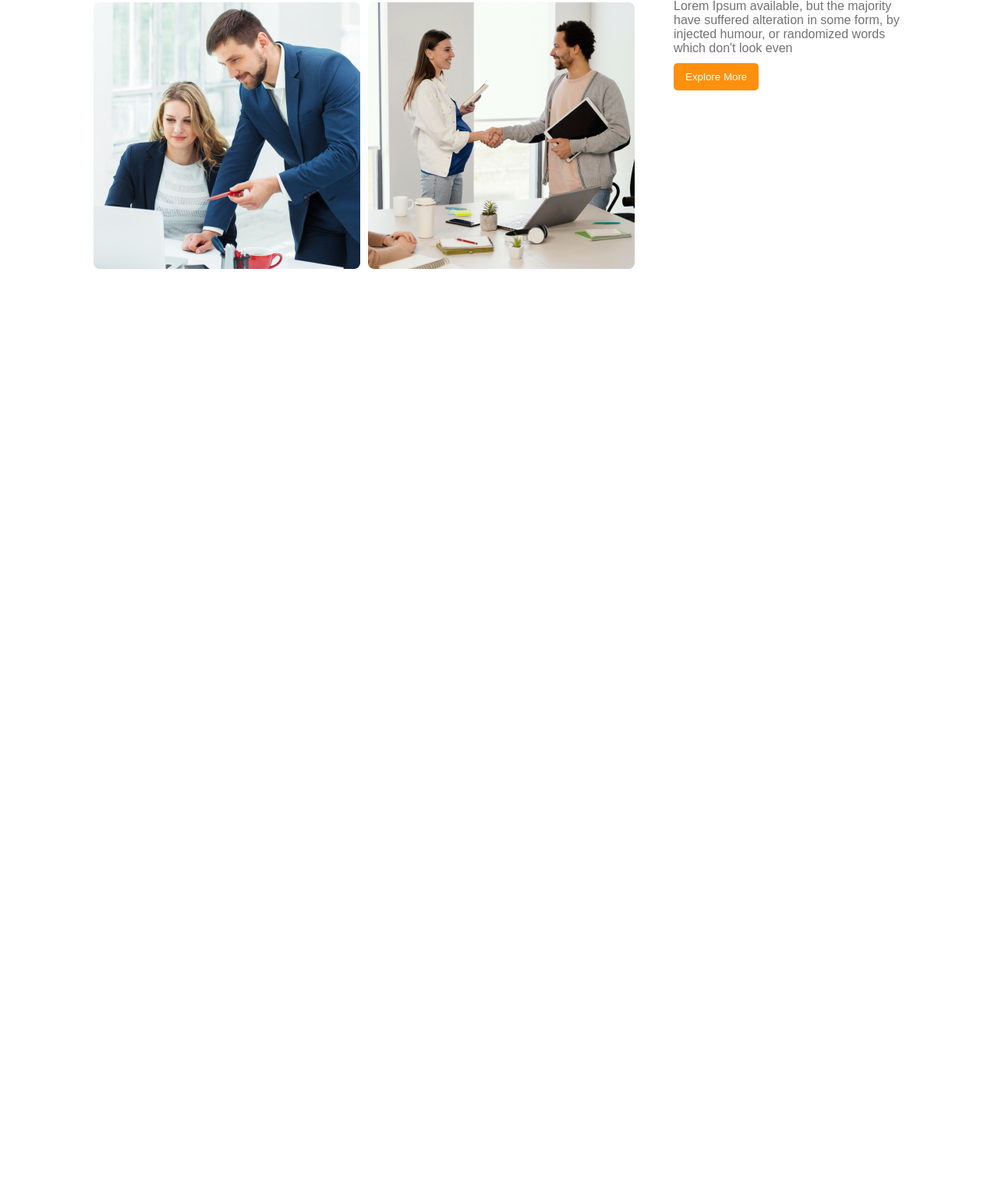
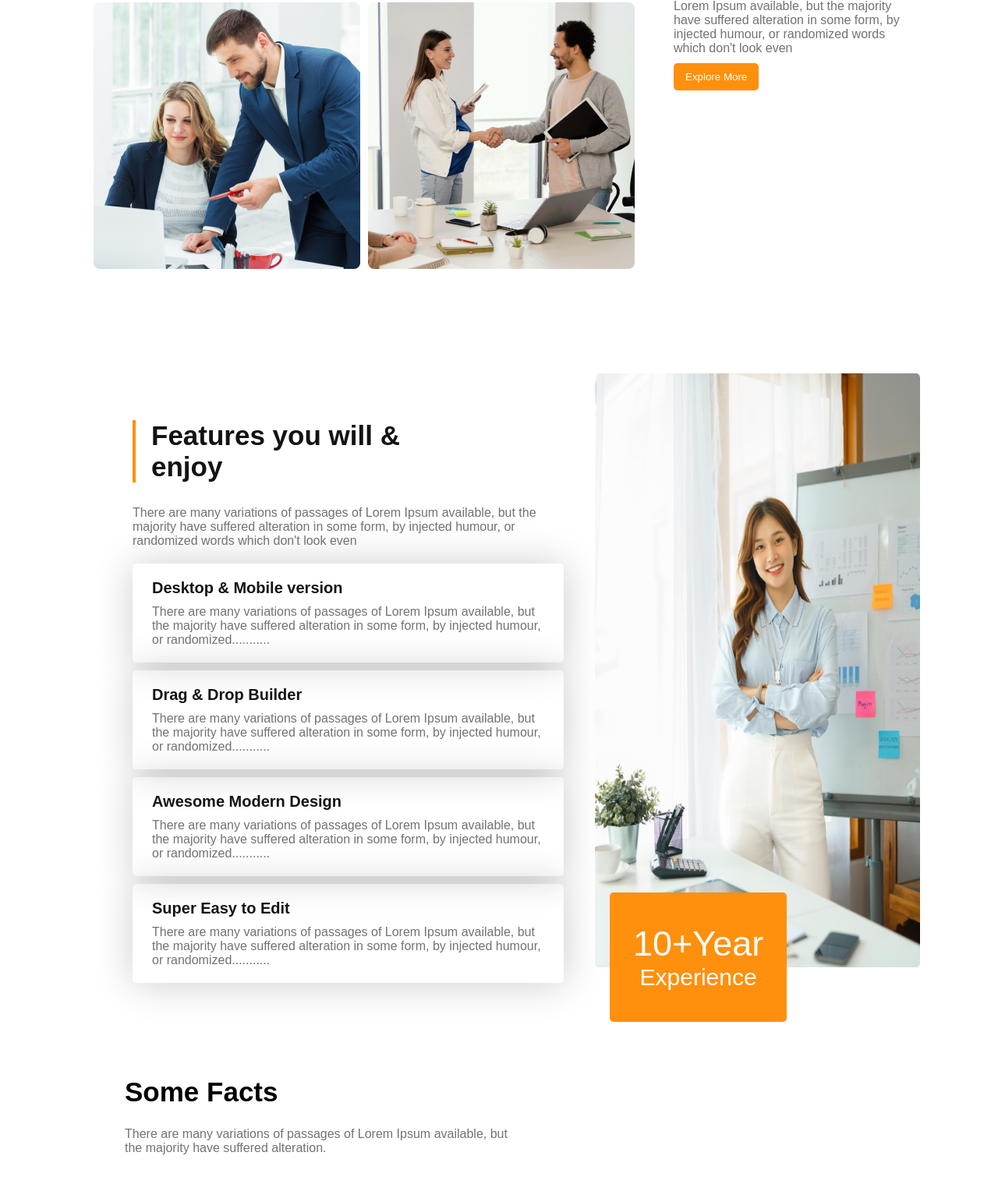
Before and after one commit to mahbub-alom/g3-architects, a plain HTML site: page index.html in a window 1280 px wide. Shown: the part 1335-2854 px from the top of the page at 78% size. Before the commit the page ends 1734 px from the top, so only its background shows below. Drawn offline with Linux system fonts and the light colour scheme.

Commit message:
middle section complete

```diff
--- a/index.html
+++ b/index.html
@@ -63,7 +63,53 @@
                 </div>
             </div>
         </section>
+
+        <!-- architect section start  -->
+
+        <section>
+            <div class="architect-container">
+                <div class="architect-single-container">
+                    <div class="architect-top-text">
+                        <h1>Features you will & <br> enjoy</h1>
+                    </div>
+                    <div class="architect-second-text">
+                        <p>There are many variations of passages of Lorem Ipsum available, but the majority have suffered alteration in some form, by injected humour, or randomized words which don't look even</p>
+                    </div>
+                    <div class="architect-single-item">
+                        <h2>Desktop & Mobile version</h2>
+                        <p>There are many variations of passages of Lorem Ipsum available, but the majority have suffered alteration in some form, by injected humour, or randomized...........</p>
+                    </div>
+                    <div class="architect-single-item">
+                        <h2>Drag & Drop Builder</h2>
+                        <p>There are many variations of passages of Lorem Ipsum available, but the majority have suffered alteration in some form, by injected humour, or randomized...........</p>
+                    </div>
+                    <div class="architect-single-item">
+                        <h2>Awesome Modern Design</h2>
+                        <p>There are many variations of passages of Lorem Ipsum available, but the majority have suffered alteration in some form, by injected humour, or randomized...........</p>
+                    </div>
+                    <div class="architect-single-item">
+                        <h2>Super Easy to Edit</h2>
+                        <p>There are many variations of passages of Lorem Ipsum available, but the majority have suffered alteration in some form, by injected humour, or randomized...........</p>
+                    </div>
+                </div>
+                <div class="architect-image-box">
+                    <img src="images/architect.png" alt="">
+                </div>
+
+                <button class="experience-button">
+                    <span>10+Year</span> <br> Experience
+                </button>
+            </div>
+        </section>
+
+        <!-- architect section finish -->
+
+        <section>
+            <div class="some-facts-container">
+                <h2>Some Facts</h2>
+                <p>There are many variations of passages of Lorem Ipsum available, but <br> the majority have suffered alteration.</p>
+            </div>
+        </section>
     </main>
-
 </body>
 </html>
--- a/styles/styles.css
+++ b/styles/styles.css
@@ -95,6 +95,84 @@ header{
 
 /* team container finish */
 
+.architect-container{
+    display: flex;
+    justify-content: space-between;
+    margin: 80px 50px 0 120px;
+    position: relative;
+    padding: 50px;
+}
+.architect-single-container{
+    width: 979px;
+    padding-right: 40px;
+}
+.architect-image-box{
+    margin-bottom: 30px;
+}
+.architect-image-box img{
+    height: 100%;
+    width: 100%;
+}
+.architect-top-text h1{
+    color: #131313;
+    border-left: 4px solid #FF900E;
+    margin-top: 60px;
+    margin-bottom: 30px;
+    padding-left: 20px;
+    font-size: 35px;
+}
+.architect-second-text p{
+    color: #727272;
+    margin-bottom: 20px;
+}
+.architect-single-item{
+    padding: 20px 25px;
+    margin-bottom: 10px;
+    border-radius: 5px;
+    box-shadow:1px 1px 50px rgba(0, 0, 0, 0.205);
+}
+.architect-single-item h2{
+    color: #181313;
+    font-size: 20px;
+    margin-bottom: 10px;
+}
+.architect-single-item p{
+    color: #727272;
+}
+
+/* architect section finish */
+
+.experience-button{
+    background-color: #FF900E;
+    text-align: center;
+    border: none;
+    padding: 40px 30px;
+    border-radius: 5px;
+    color: white;
+    font-size: 30px;
+    position: absolute;
+    top: 716px;
+    left: 662px;
+}
+.experience-button span{
+    font-size: 45px;
+}
+
+/* experience section finish  */
+
+.some-facts-container{
+    margin: 60px 160px;
+}
+.some-facts-container h2{
+    font-size: 35px;
+    margin-bottom: 25px;
+}
+.some-facts-container p{
+    color: #727272;
+}
+
+/* some facts section finish  */
+
 /* nav bar media quarries use here   */
 
 @media only screen and (max-width:576px){
@@ -161,4 +239,32 @@ header{
         margin: 10px 0;
     }
 
+    /* architect section media quarries  */
+
+    .architect-container{
+        margin: 0 5px;
+        flex-direction: column;
+        padding: 0 10px;
+    }
+    .architect-single-container{
+        width: 100%;
+    }
+    .architect-top-text h1{
+        margin-top: 5px;
+    }
+    .architect-single-container{
+        padding: 0;
+    }
+    .experience-button{
+        position: static;
+        top: 0;
+        left: 0;
+        margin-bottom: 20px;
+    }
+
+    /* some facts section media quarries */
+
+    .some-facts-container{
+        margin: 10px 15px;
+    }
 }
```
